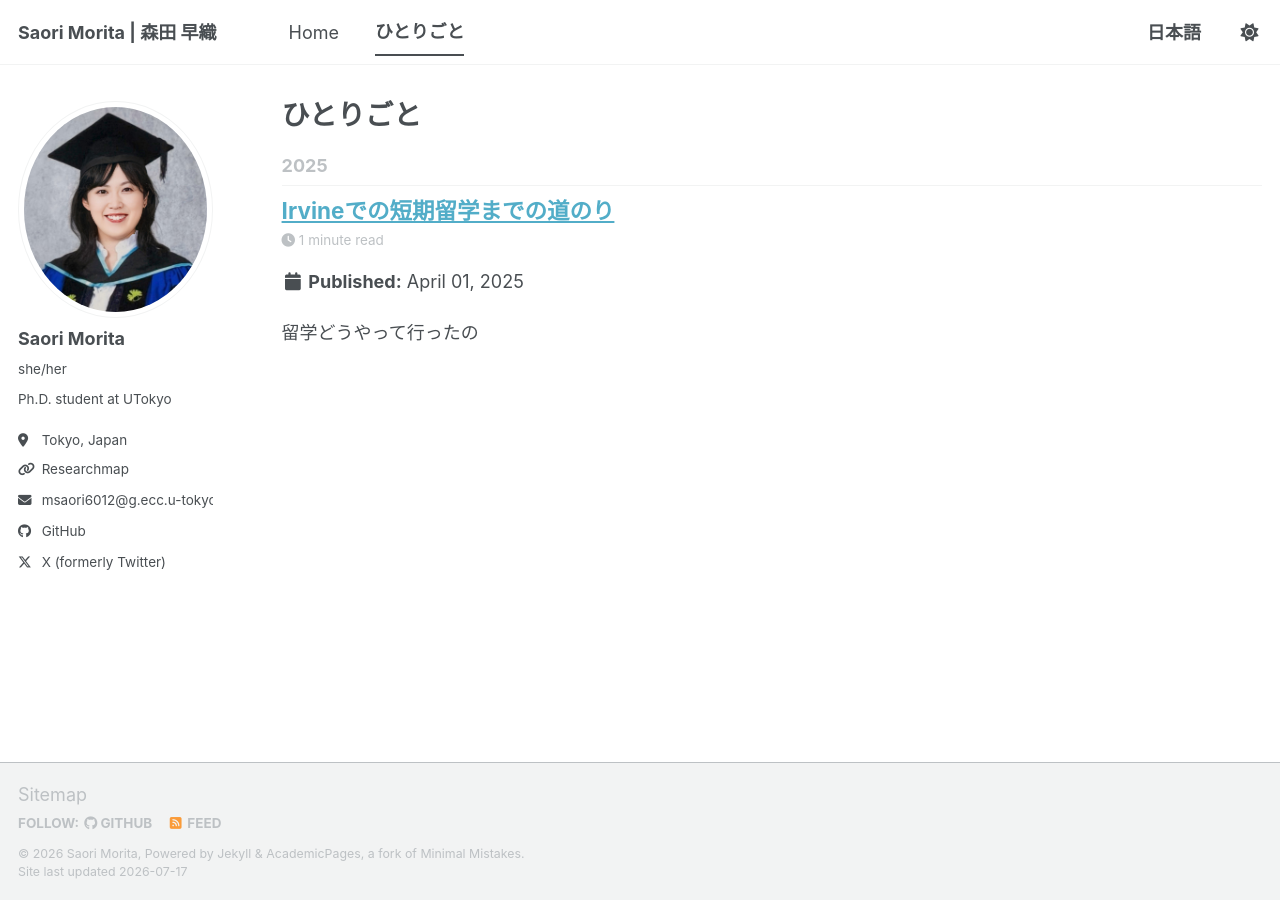
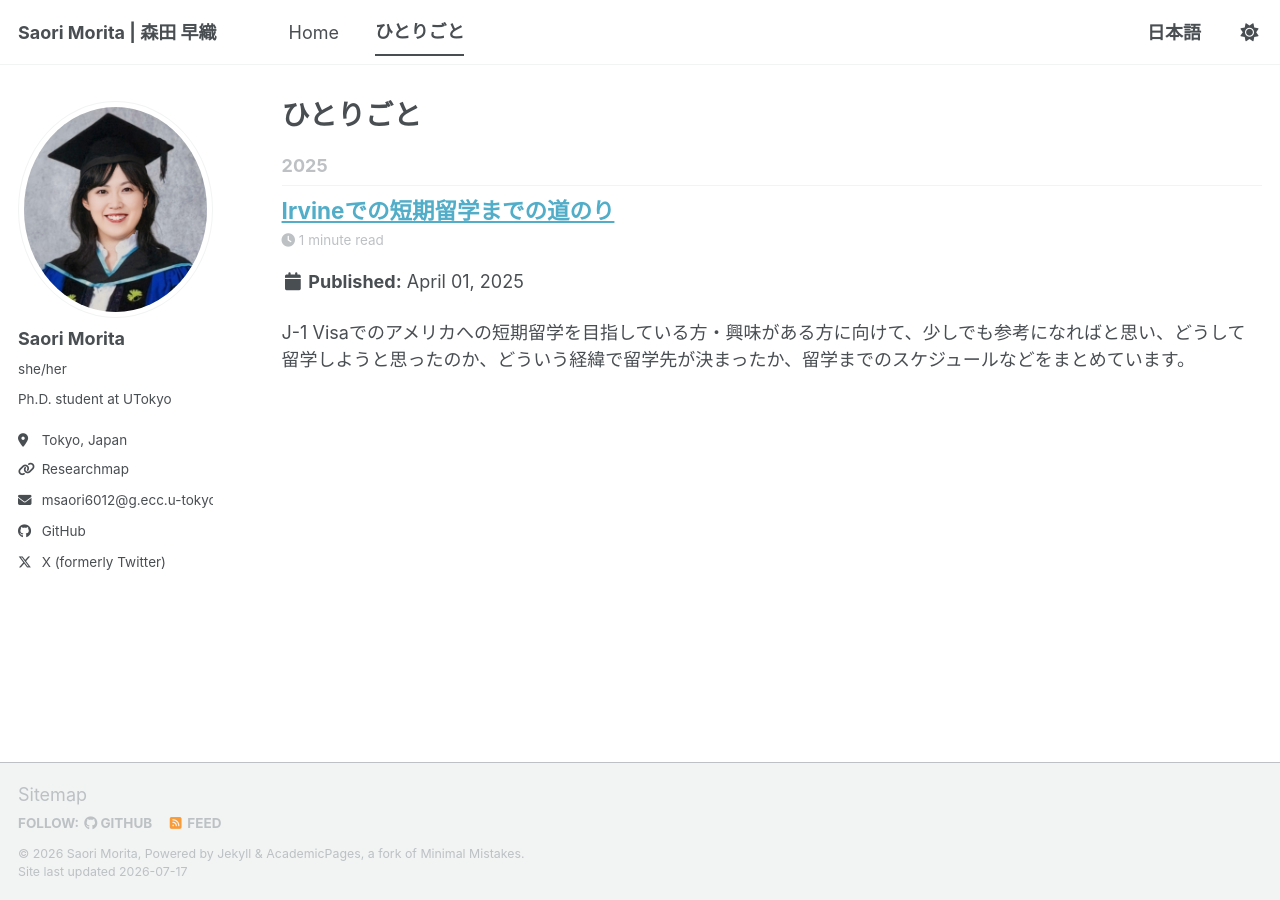
Before and after one commit to sao-m1023lily/sao-m1023lily.github.io, a Jekyll site: the page built from _pages/year-archive.html, in a window 1280 px wide. Built offline with Jekyll 4.4.1, drawn with Linux system fonts in a browser that asks for light colours; a script bundle is joined from its source files by our own code; library files that are not in the unit come from our copies.

Commit message:
Update 2025-04-01-path-to-a-phd.md

```diff
--- a/_posts/2025-04-01-path-to-a-phd.md
+++ b/_posts/2025-04-01-path-to-a-phd.md
@@ -2,7 +2,7 @@
 title: "Irvineでの短期留学までの道のり"
 date: 2025-04-01
 permalink: /posts/2025/04/path-to-a-phd/
-excerpt: "留学どうやって行ったの"
+excerpt: "J-1 Visaでのアメリカへの短期留学を目指している方・興味がある方に向けて、少しでも参考になればと思い、どうして留学しようと思ったのか、どういう経緯で留学先が決まったか、留学までのスケジュールなどをまとめています。"
 tags:
   - research
   - PhD
```
